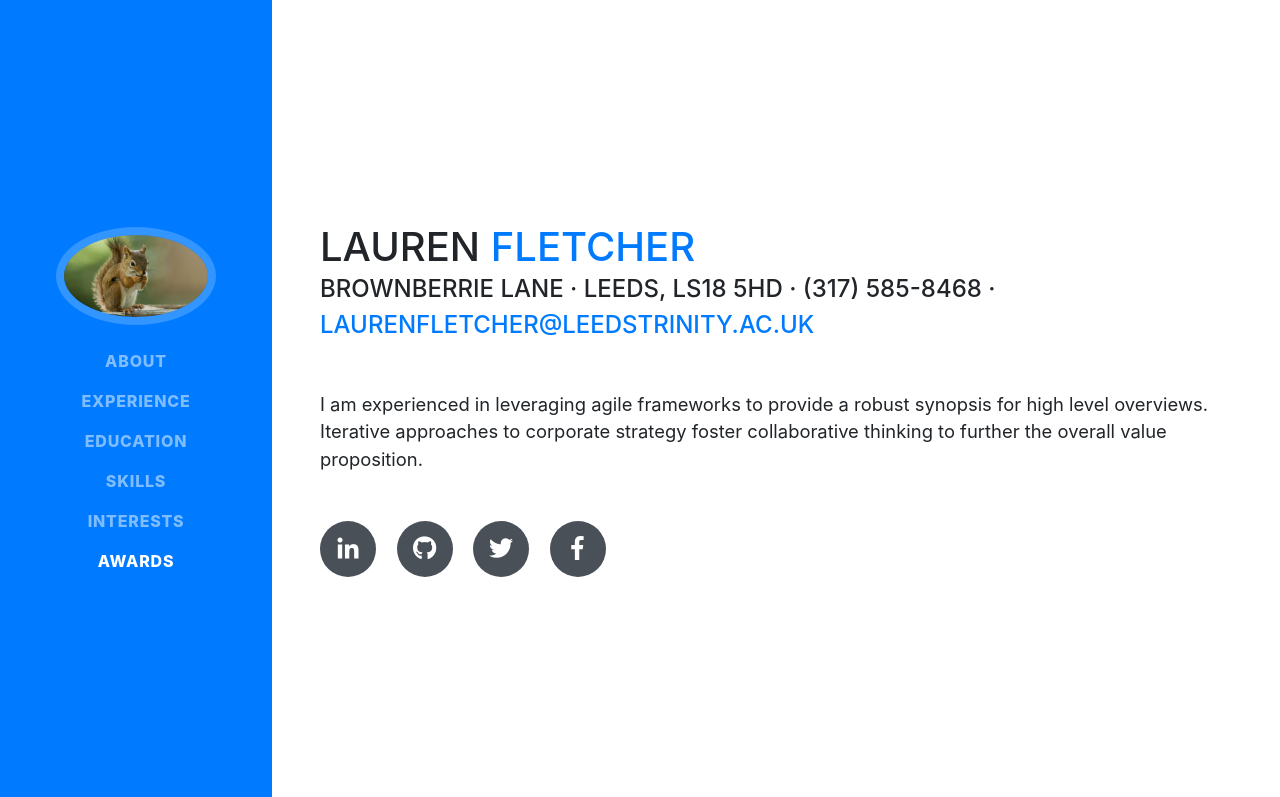
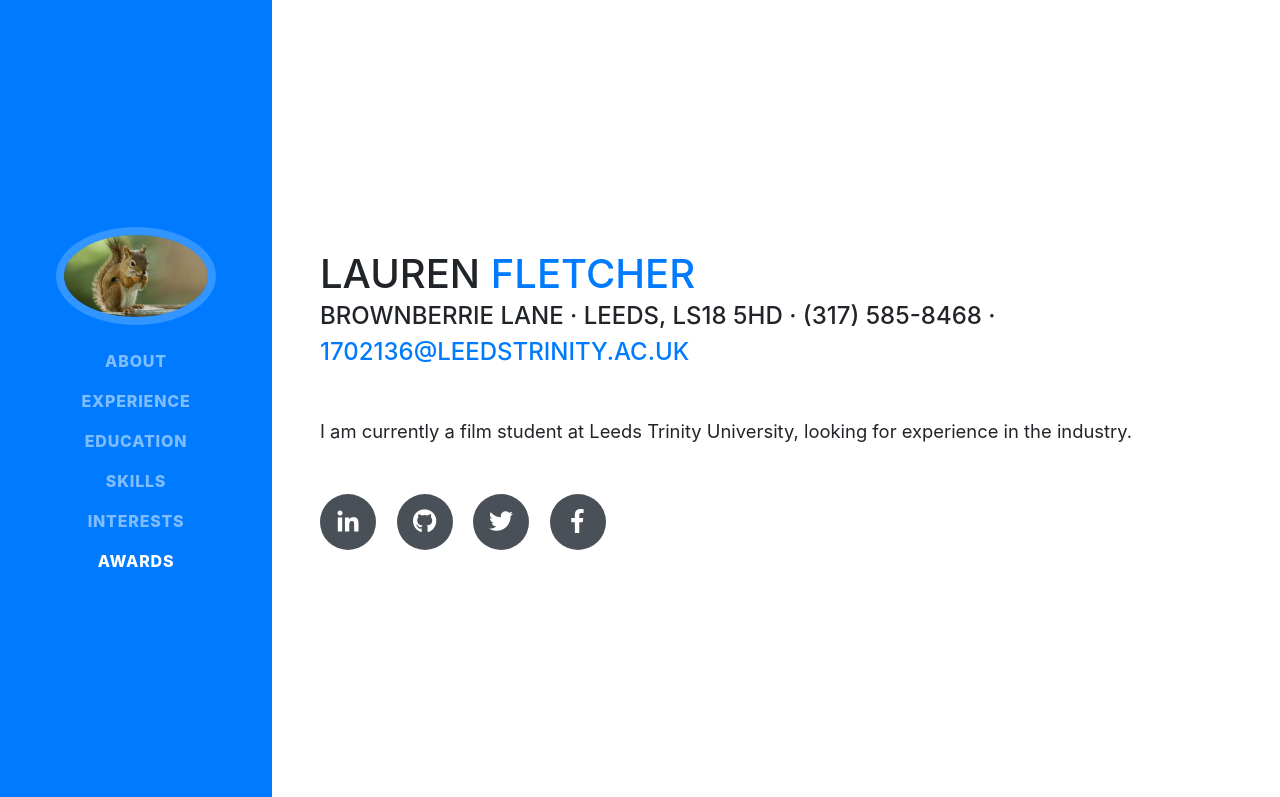
Before and after one commit to laurenfletcher/laurenfletcher.github.io, a website with bundled scripts: page index.html in a window 1280 px wide. Shown: the top 797 px of the page. Built offline with nearby package versions, Linux system fonts and the light colour scheme; a web font is replaced by a local one.

Commit message:
Update index.html

```diff
--- a/index.html
+++ b/index.html
@@ -67,9 +67,9 @@
             <span class="text-primary">Fletcher</span>
           </h1>
           <div class="subheading mb-5">Brownberrie Lane · Leeds, LS18 5HD · (317) 585-8468 ·
-            <a href="mailto:name@email.com">laurenfletcher@leedstrinity.ac.uk</a>
+            <a href="mailto:name@email.com">1702136@leedstrinity.ac.uk</a>
           </div>
-          <p class="lead mb-5">I am experienced in leveraging agile frameworks to provide a robust synopsis for high level overviews. Iterative approaches to corporate strategy foster collaborative thinking to further the overall value proposition.</p>
+          <p class="lead mb-5">I am currently a film student at Leeds Trinity University, looking for experience in the industry.</p>
           <div class="social-icons">
             <a href="#">
               <i class="fab fa-linkedin-in"></i>
```
